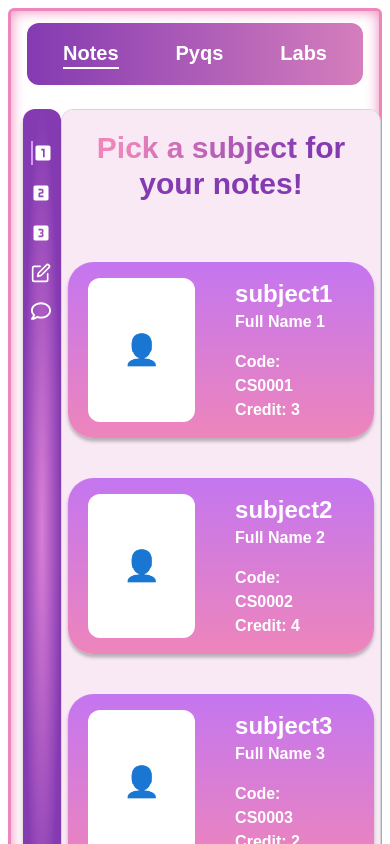
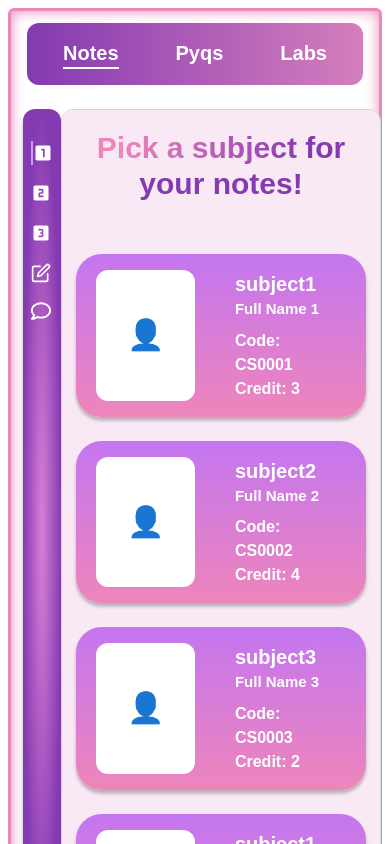
Before and after one commit to Soumyadipmaity1/k-prep, a Next.js app: page /cse-notes/1st-year/schemeA in a window 390 px wide. Shown: the top 844 px of the page. Built offline with nearby package versions, Linux system fonts and the light colour scheme; a web font is replaced by a local one.

Commit message:
refactor: Update SchemeASub component styling and responsiveness

```diff
--- a/src/components/Subjects/1st-year/SchemeASub.tsx
+++ b/src/components/Subjects/1st-year/SchemeASub.tsx
@@ -21,7 +21,7 @@ const Card: React.FC<CardProps> = ({ subject, name, code, credit }) => {
   return (
     <div
       onClick={handleClick}
-      className="flex subject-card px-5 rounded-xl p-4 shadow-lg m-5 cursor-pointer"
+      className="flex subject-card px-5 rounded-xl p-4 shadow-lg sm:m-5 my-3 cursor-pointer"
     >
       <div className="flex w-28 mr-6 rounded-xl items-center bg-white justify-center ">
         <div className="  rounded-full flex items-center justify-center">
@@ -29,9 +29,9 @@ const Card: React.FC<CardProps> = ({ subject, name, code, credit }) => {
         </div>
       </div>
       <div className="text-start px-4">
-        <h2 className="text-2xl font-bold text-white">{subject}</h2>
-        <p className="text-white">{name}</p>
-        <div className="mt-4">
+        <h2 className="sm:text-2xl text-xl font-bold text-white">{subject}</h2>
+        <p className="text-white sm:text-base text-[15px]">{name}</p>
+        <div className="sm:mt-4 mt-2">
           <p className="text-white">Code: {code}</p>
           <p className="text-white">Credit: {credit}</p>
         </div>
```
